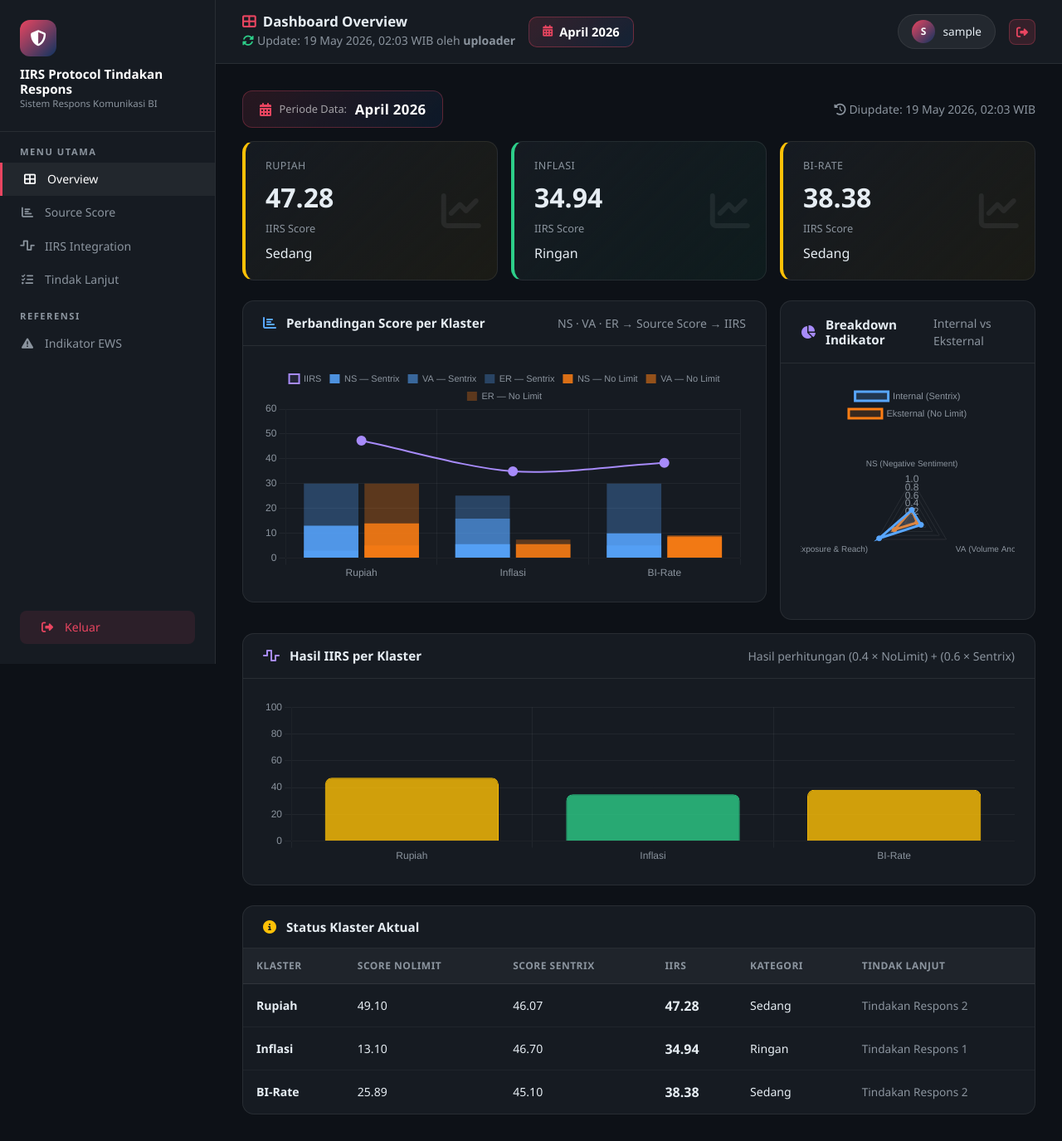
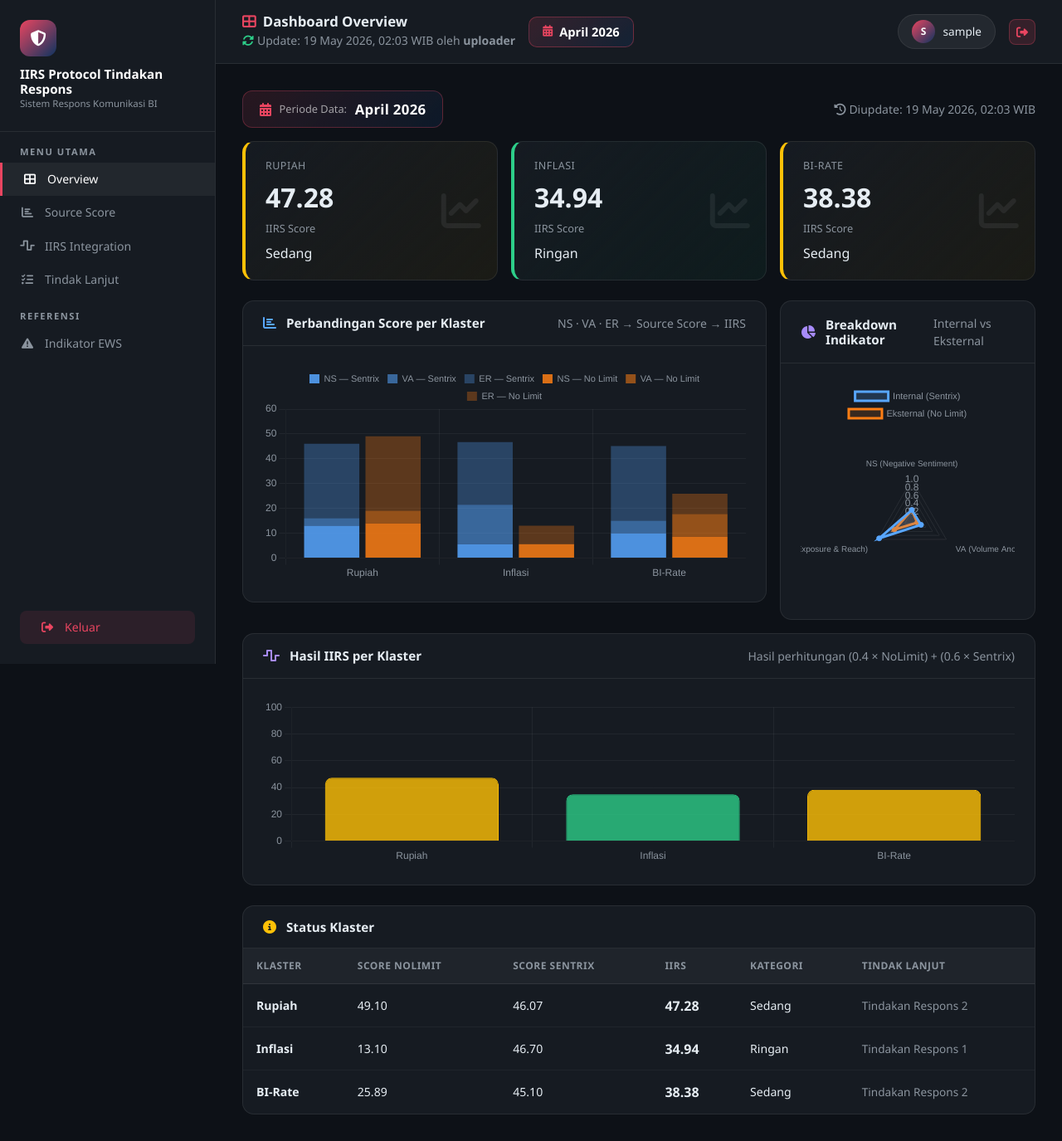
Before and after one commit to pendekarclkp/test_apps, a Flask app: page /dashboard in a window 1280 px wide. Shown: the whole page at 83% size. Run offline with Flask 3, Linux system fonts and the light colour scheme; the visitor is signed in with stand-in values (Sample User, id 1).

Commit message:
Fix stacked bar rendering, remove IIRS line, drop 'Aktual' from heading
https://claude.ai/code/session_012KajSB15QHs2faZ4YuFhrV

```diff
--- a/iirs_app/templates/dashboard.html
+++ b/iirs_app/templates/dashboard.html
@@ -494,7 +494,7 @@
       <div class="panel">
         <div class="panel-header">
           <i class="fas fa-info-circle" style="color:#ffc107"></i>
-          <h6>Status Klaster Aktual</h6>
+          <h6>Status Klaster</h6>
         </div>
         <div class="panel-body p-0">
           <table class="table-dark-custom w-100">
@@ -1016,30 +1016,28 @@
     }
   };
 
-  // Bar chart (overview) — stacked NS/VA/ER per vendor → Source Score + IIRS line
+  // Bar chart (overview) — stacked NS/VA/ER per vendor → Source Score
   new Chart(document.getElementById('barChart'), {
     type: 'bar',
     data: {
       labels,
       datasets: [
         // Sentrix stack
-        { label: 'NS — Sentrix',  data: sxNS, backgroundColor: 'rgba(88,166,255,0.85)', borderColor: 'rgba(88,166,255,0)',  borderWidth: 0, stack: 'sentrix' },
-        { label: 'VA — Sentrix',  data: sxVA, backgroundColor: 'rgba(88,166,255,0.55)', borderColor: 'rgba(88,166,255,0)',  borderWidth: 0, stack: 'sentrix' },
-        { label: 'ER — Sentrix',  data: sxER, backgroundColor: 'rgba(88,166,255,0.30)', borderColor: 'rgba(88,166,255,0)',  borderWidth: 0, stack: 'sentrix' },
+        { label: 'NS — Sentrix',  data: sxNS, backgroundColor: 'rgba(88,166,255,0.85)', borderWidth: 0, stack: 'sentrix' },
+        { label: 'VA — Sentrix',  data: sxVA, backgroundColor: 'rgba(88,166,255,0.55)', borderWidth: 0, stack: 'sentrix' },
+        { label: 'ER — Sentrix',  data: sxER, backgroundColor: 'rgba(88,166,255,0.30)', borderWidth: 0, stack: 'sentrix' },
         // No Limit stack
-        { label: 'NS — No Limit', data: nlNS, backgroundColor: 'rgba(253,126,20,0.85)', borderColor: 'rgba(253,126,20,0)', borderWidth: 0, stack: 'nolimit' },
-        { label: 'VA — No Limit', data: nlVA, backgroundColor: 'rgba(253,126,20,0.55)', borderColor: 'rgba(253,126,20,0)', borderWidth: 0, stack: 'nolimit' },
-        { label: 'ER — No Limit', data: nlER, backgroundColor: 'rgba(253,126,20,0.30)', borderColor: 'rgba(253,126,20,0)', borderWidth: 0, stack: 'nolimit' },
-        // IIRS line
-        { label: 'IIRS', data: iirsData, type: 'line', borderColor: '#a78bfa', backgroundColor: 'rgba(167,139,250,0.1)', pointBackgroundColor: '#a78bfa', pointRadius: 5, borderWidth: 2, tension: 0.3, yAxisID: 'y', order: -1 },
+        { label: 'NS — No Limit', data: nlNS, backgroundColor: 'rgba(253,126,20,0.85)', borderWidth: 0, stack: 'nolimit' },
+        { label: 'VA — No Limit', data: nlVA, backgroundColor: 'rgba(253,126,20,0.55)', borderWidth: 0, stack: 'nolimit' },
+        { label: 'ER — No Limit', data: nlER, backgroundColor: 'rgba(253,126,20,0.30)', borderWidth: 0, stack: 'nolimit' },
       ]
     },
     options: {
       responsive: true, maintainAspectRatio: false,
       plugins: { legend: { labels: { color: '#8b949e', font: { size: 11 }, boxWidth: 12 } } },
       scales: {
-        x: { grid: { color: 'rgba(255,255,255,0.05)' }, ticks: { color: '#8b949e' } },
-        y: { stacked: false, grid: { color: 'rgba(255,255,255,0.05)' }, ticks: { color: '#8b949e' }, max: 60 }
+        x: { stacked: true, grid: { color: 'rgba(255,255,255,0.05)' }, ticks: { color: '#8b949e' } },
+        y: { stacked: true, grid: { color: 'rgba(255,255,255,0.05)' }, ticks: { color: '#8b949e' }, max: 60 }
       }
     }
   });
```
